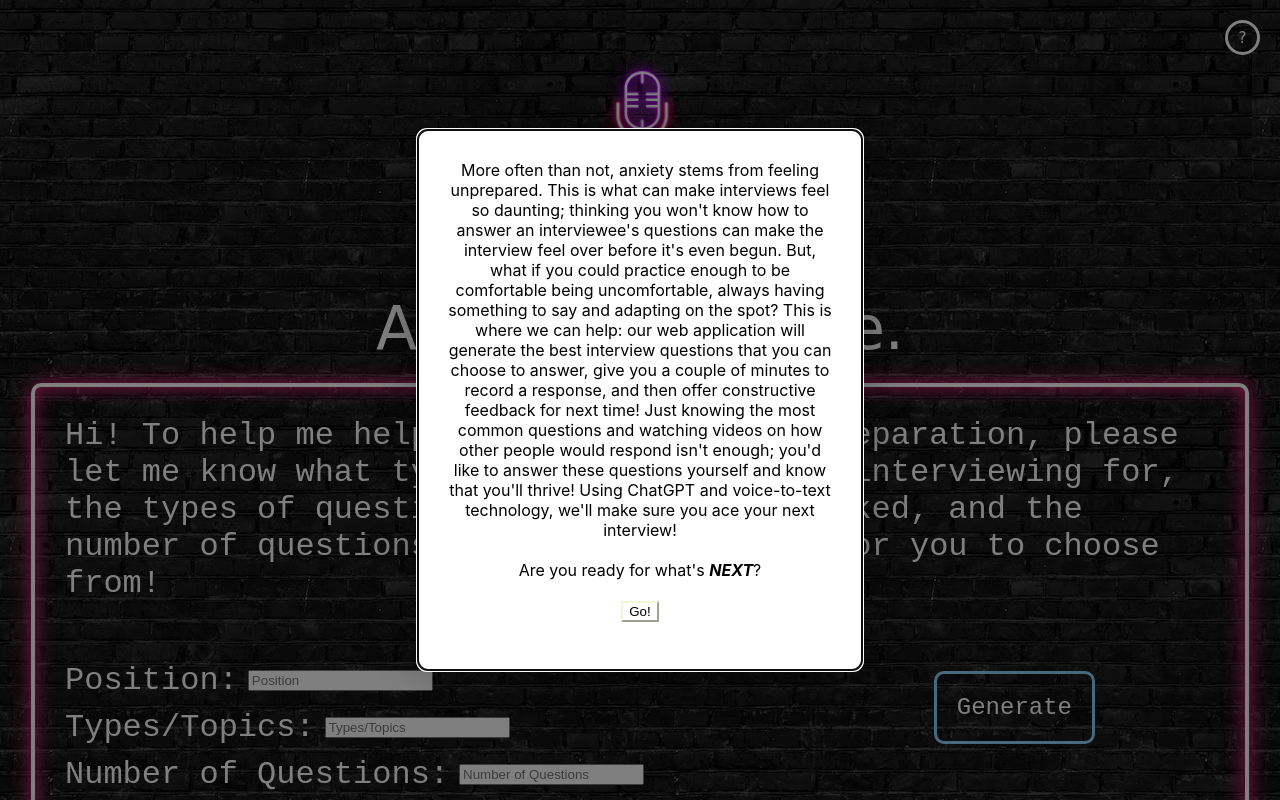
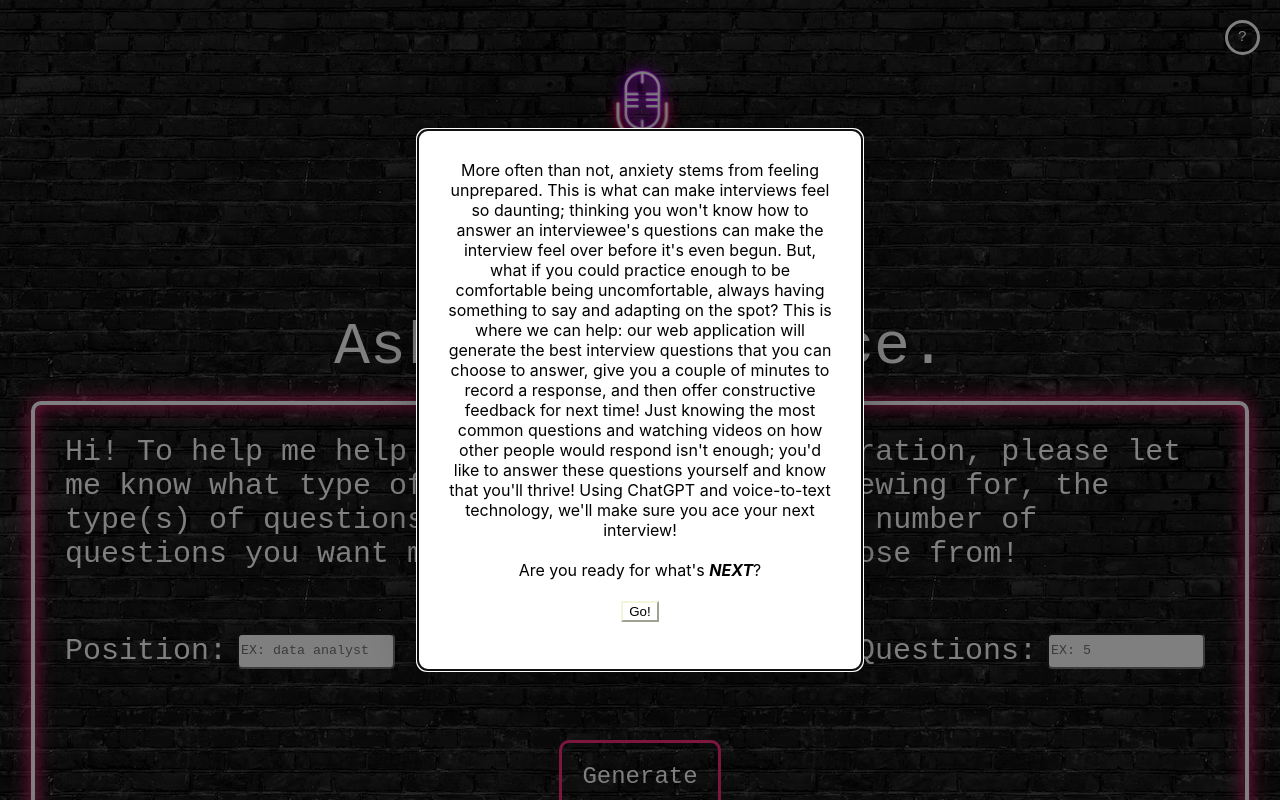
Before and after one commit to Aaryan1203/Next, a React (Create React App) app: page / in a window 1280 px wide. Shown: the top 800 px of the page. Built offline with nearby package versions, Linux system fonts and the light colour scheme; no server answers.

Commit message:
styled existing stuff

```diff
--- a/src/App.css
+++ b/src/App.css
@@ -10,7 +10,7 @@
 .info-button {
   color: white;
   background-color: transparent;
-  font-family: "Comic Sans MS", "Chalkboard SE", "Marker Felt", sans-serif;
+  font-family: "Courier New", Courier, monospace;
   font-size: 15px;
   height: 35px;
   width: 35px;
@@ -40,9 +40,10 @@
 
 .app-slogan {
   color: #fff;
+  margin-top: 20px;
   margin-bottom: 20px;
   text-align: center;
-  font-family: "Comic Sans MS", "Chalkboard SE", "Marker Felt", sans-serif;
+  font-family: "Courier New", Courier, monospace;
   font-size: 60px;
 }
 
@@ -51,8 +52,8 @@
   align-items: center;
   justify-content: center;
   color: white;
-  font-size: 70px;
-  font-family: "Comic Sans MS", "Chalkboard SE", "Marker Felt", sans-serif;
+  font-size: 80px;
+  font-family: "Courier New", Courier, monospace;
   font-weight: 100;
   border: 4px solid white;
   width: 260px;
@@ -119,34 +120,36 @@
 .welcome-text {
   color: white;
   font-family: "Courier New", Courier, monospace;
-  padding: 30px;
-  font-size: 2em;
+  margin-top: 30px;
+  margin-left: 30px;
+  margin-right: 30px;
+  font-size: 30px;
 }
 
 .question-generation-inputs {
   color: white;
   font-family: "Courier New", Courier, monospace;
-  padding: 30px;
-  font-size: 2em;
+  font-size: 30px;
   flex-grow: 1;
 }
 
 .input-row {
   display: flex;
   align-items: center;
+  margin-left: 10px;
+  margin-right: 10px;
   margin-bottom: 10px;
 }
 
 .inputs {
   margin-right: 10px;
+  margin-left: 10px;
 }
 
 .generate-button {
   font-size: 1.5em;
   color: white;
-  margin-right: 150px;
-  margin-bottom: 50px;
-  border: #8fd3fe solid 3px;
+  border: #fb2a7f solid 3px;
   padding: 20px;
   border-radius: 10px;
   background-color: transparent;
@@ -154,7 +157,7 @@
 }
 
 .generate-button:hover {
-  background-color: purple !important;
+  background-color: white !important;
 }
 
 .output1 {
@@ -163,21 +166,22 @@
   padding: 30px;
 }
 
-.input-and-button-wrapper {
+.question-generation-inputs {
   display: flex;
-  align-items: center;
-  justify-content: space-between;
+  flex-direction: row;
+  padding: 10px;
 }
 
-.question-generation-inputs {
-  display: flex;
-  flex-direction: column;
-  justify-content: center;
+.input-container {
+  font-family: "Courier New", Courier, monospace;
+  border-radius: 5px;
+  height: 30px;
+  width: 150px
 }
 
 .generate-button-wrapper {
   display: flex;
-  align-items: center;
+  align-self: center;
 }
 
 .description-1 {
--- a/src/App.js
+++ b/src/App.js
@@ -63,11 +63,10 @@ function App() {
       <div className="outer-box">
         <div className="welcome-text">
           Hi! To help me help you with interview preparation, please let me know
-          what type of position you're interviewing for, the types of
-          questions/topics you want asked, and the number of questions you want
+          what type of position you're interviewing for, the type(s) of
+          questions you want asked, and the number of questions you want
           me to make for you to choose from!
         </div>
-        <div className="input-and-button-wrapper">
           <div className="question-generation-inputs">
             <div className="input-row">
               <div className="inputs">Position:</div>
@@ -76,38 +75,37 @@ function App() {
                 type="text"
                 value={position}
                 onChange={handleInputChange(setPosition)}
-                placeholder="Position"
+                placeholder="EX: data analyst"
               />
             </div>
             <div className="input-row">
-              <div className="inputs">Types/Topics:</div>
+              <div className="inputs">Type(s):</div>
               <input
                 className="input-container"
                 type="text"
                 value={types}
                 onChange={handleInputChange(setTypes)}
-                placeholder="Types/Topics"
+                placeholder="EX: adaptability"
               />
             </div>
             <div className="input-row">
-              <div className="inputs">Number of Questions:</div>
+              <div className="inputs"># of Questions:</div>
               <input
                 className="input-container"
                 type="text"
                 value={numQuestions}
                 onChange={handleInputChange(setNumQuestions)}
-                placeholder="Number of Questions"
+                placeholder="EX: 5"
               />
             </div>
-          </div>
-          <div className="generate-button-wrapper">
+        </div>
+        <div className="generate-button-wrapper">
             <button
               className="generate-button"
               onClick={() => handleGenerate()}
             >
               Generate
             </button>
-          </div>
         </div>
         <div className="full-width-output">
           {isLoading1 ? (
```
